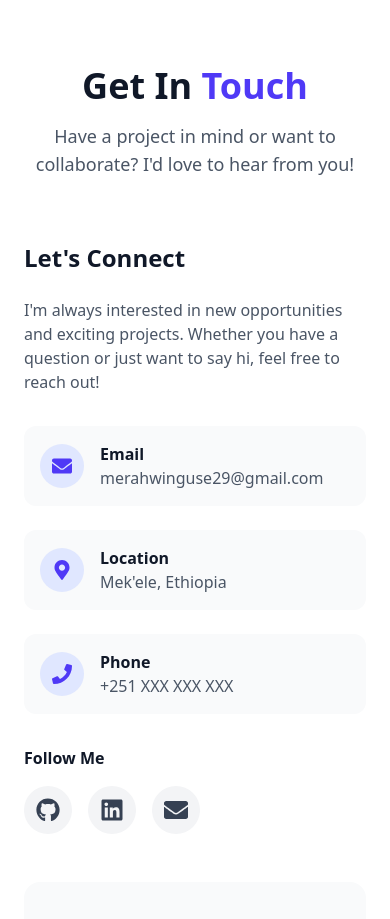
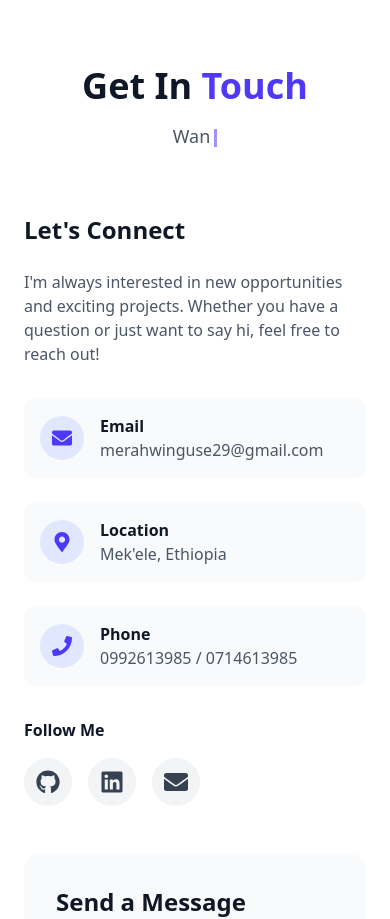
Before and after one commit to merhawi29/my-portfolio, a React (Vite) app: page / in a window 390 px wide. Shown: the part 8840-9759 px from the top of the page. Built offline with nearby package versions, Linux system fonts and the light colour scheme.

Commit message:
Add phone numbers and typewriter effect to contact section

```diff
--- a/src/components/Contact.tsx
+++ b/src/components/Contact.tsx
@@ -1,4 +1,4 @@
-import { useState } from "react";
+import { useState, useEffect } from "react";
 import { z } from "zod";
 import { sendContactEmail } from "../lib/email";
 import { FaGithub, FaLinkedin, FaEnvelope, FaPhone, FaMapMarkerAlt, FaPaperPlane } from "react-icons/fa";
@@ -9,7 +9,45 @@ const formSchema = z.object({
   message: z.string().min(10, 'Message is too short'),
 });
 
+const contactTypewriterTexts = [
+  "Have a project in mind?",
+  "Want to collaborate?",
+  "Need a developer?",
+  "Let's build something amazing!"
+];
+
+function useContactTypewriter(texts: string[], typingSpeed = 100, deletingSpeed = 50, pauseTime = 2000) {
+  const [displayText, setDisplayText] = useState("");
+  const [textIndex, setTextIndex] = useState(0);
+  const [charIndex, setCharIndex] = useState(0);
+  const [isDeleting, setIsDeleting] = useState(false);
+
+  useEffect(() => {
+    const currentText = texts[textIndex];
+    const timeout = setTimeout(() => {
+      if (!isDeleting) {
+        setDisplayText(currentText.substring(0, charIndex + 1));
+        setCharIndex(charIndex + 1);
+        if (charIndex + 1 === currentText.length) {
+          setTimeout(() => setIsDeleting(true), pauseTime);
+        }
+      } else {
+        setDisplayText(currentText.substring(0, charIndex - 1));
+        setCharIndex(charIndex - 1);
+        if (charIndex - 1 === 0) {
+          setIsDeleting(false);
+          setTextIndex((textIndex + 1) % texts.length);
+        }
+      }
+    }, isDeleting ? deletingSpeed : typingSpeed);
+    return () => clearTimeout(timeout);
+  }, [charIndex, isDeleting, textIndex, texts, typingSpeed, deletingSpeed, pauseTime]);
+
+  return displayText;
+}
+
 export default function Contact() {
+  const typedContactText = useContactTypewriter(contactTypewriterTexts);
   const [formData, setFormData] = useState({
     name: '',
     email: '',
@@ -66,8 +104,9 @@ export default function Contact() {
           <h2 className="text-4xl md:text-5xl font-bold text-gray-900 dark:text-white mb-4">
             Get In <span className="text-indigo-600 dark:text-indigo-400">Touch</span>
           </h2>
-          <p className="text-lg text-gray-600 dark:text-gray-300 max-w-2xl mx-auto">
-            Have a project in mind or want to collaborate? I'd love to hear from you!
+          <p className="text-lg text-gray-600 dark:text-gray-300 max-w-2xl mx-auto min-h-[1.5rem]">
+            {typedContactText}
+            <span className="inline-block w-[3px] h-[1em] bg-indigo-600 dark:bg-indigo-400 ml-1 animate-pulse align-middle" />
           </p>
         </div>
 
@@ -112,7 +151,7 @@ export default function Contact() {
                 </div>
                 <div>
                   <h4 className="font-semibold text-gray-900 dark:text-white">Phone</h4>
-                  <p className="text-gray-600 dark:text-gray-300">+251 XXX XXX XXX</p>
+                  <p className="text-gray-600 dark:text-gray-300">0992613985 / 0714613985</p>
                 </div>
               </div>
             </div>
```
